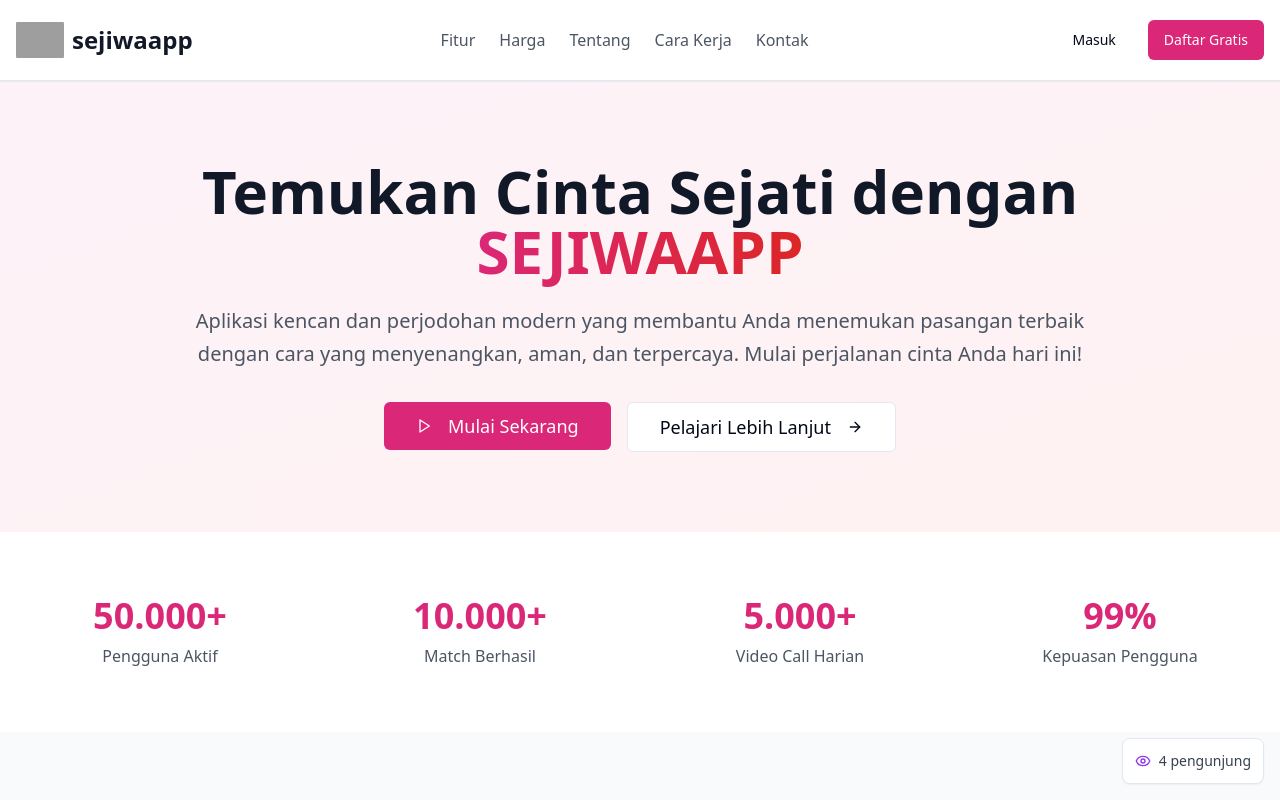
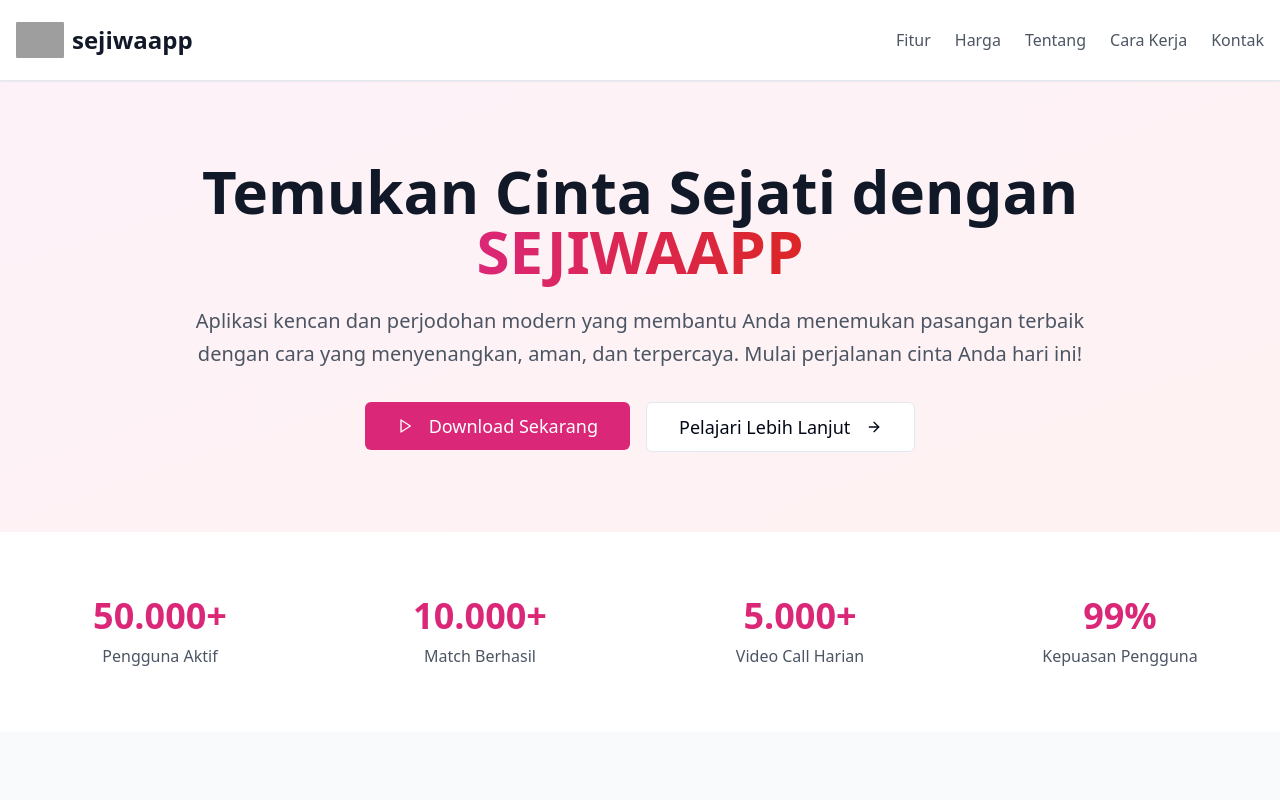
Before and after one commit to MoonShineStar-ux/sejiwaappki, a React (Vite) app: page / in a window 1280 px wide. Shown: the top 800 px of the page. Built offline with nearby package versions, Linux system fonts and the light colour scheme; grey boxes are pictures that could not be loaded.

Commit message:
[dyad] Menghapus login/daftar dan visitor counter - wrote 3 file(s), deleted 1 file(s)

```diff
--- a/src/App.tsx
+++ b/src/App.tsx
@@ -10,7 +10,6 @@ import About from "./pages/About";
 import Contact from "./pages/Contact";
 import HowItWorks from "./pages/HowItWorks";
 import NotFound from "./pages/NotFound";
-import SejiwaApp from "./pages/SejiwaApp";
 import Terms from "./pages/Terms";
 import Privacy from "./pages/Privacy";
 import Careers from "./pages/Careers";
@@ -39,7 +38,6 @@ const App = () => {
               <Route path="/careers" element={<Careers />} />
               <Route path="/faq" element={<FAQ />} />
               <Route path="/safety" element={<Safety />} />
-              <Route path="/app" element={<SejiwaApp />} />
               <Route path="*" element={<NotFound />} />
             </Routes>
           </div>
--- a/src/components/Header.tsx
+++ b/src/components/Header.tsx
@@ -1,5 +1,4 @@
 import { Link } from "react-router-dom";
-import { Button } from "@/components/ui/button";
 import Logo from "./Logo";
 
 interface HeaderProps {
@@ -19,16 +18,7 @@ const Header = ({ showAuthButtons = true }: HeaderProps) => {
             <Link to="/how-it-works" className="text-gray-600 hover:text-gray-900 transition-colors">Cara Kerja</Link>
             <Link to="/contact" className="text-gray-600 hover:text-gray-900 transition-colors">Kontak</Link>
           </nav>
-          {showAuthButtons && (
-            <div className="flex items-center space-x-4">
-              <Button variant="ghost" asChild>
-                <Link to="/app">Masuk</Link>
-              </Button>
-              <Button className="bg-pink-600 hover:bg-pink-700 text-white" asChild>
-                <Link to="/app">Daftar Gratis</Link>
-              </Button>
-            </div>
-          )}
+          {/* Tombol login/daftar dihapus */}
         </div>
       </div>
     </header>
--- a/src/components/VisitorCounter.tsx
+++ /dev/null
@@ -1,44 +0,0 @@
-import React, { useState, useEffect } from 'react';
-import { Eye } from 'lucide-react';
-import { Card, CardContent } from '@/components/ui/card';
-
-const VisitorCounter = () => {
-  const [count, setCount] = useState(0);
-  const [isVisible, setIsVisible] = useState(false);
-
-  useEffect(() => {
-    // Simulasi peningkatan counter pengunjung
-    const interval = setInterval(() => {
-      setCount(prev => prev + Math.floor(Math.random() * 5) + 1);
-    }, 3000);
-
-    // Tampilkan counter setelah 1 detik
-    const timeout = setTimeout(() => {
-      setIsVisible(true);
-    }, 1000);
-
-    return () => {
-      clearInterval(interval);
-      clearTimeout(timeout);
-    };
-  }, []);
-
-  return (
-    <div className="fixed bottom-4 right-4 z-50">
-      <Card className={`w-auto transition-all duration-500 ease-in-out ${
-        isVisible ? 'opacity-100 translate-y-0' : 'opacity-0 translate-y-10'
-      }`}>
-        <CardContent className="p-3">
-          <div className="flex items-center gap-2">
-            <Eye className="h-4 w-4 text-purple-600" />
-            <span className="text-sm font-medium text-gray-700">
-              {count.toLocaleString()} pengunjung
-            </span>
-          </div>
-        </CardContent>
-      </Card>
-    </div>
-  );
-};
-
-export default VisitorCounter;
--- a/src/pages/Index.tsx
+++ b/src/pages/Index.tsx
@@ -4,7 +4,6 @@ import { Button } from "@/components/ui/button";
 import { Play, Heart, Shield, Users, MessageCircle, Video, Star, ArrowRight } from "lucide-react";
 import Logo from "@/components/Logo";
 import DownloadSection from "@/components/DownloadSection";
-import VisitorCounter from "@/components/VisitorCounter";
 import { PoweredBySejiwaapp } from "@/components/PoweredBySejiwaapp";
 
 const Index = () => {
@@ -62,14 +61,7 @@ const Index = () => {
               <Link to="/how-it-works" className="text-gray-600 hover:text-gray-900 transition-colors">Cara Kerja</Link>
               <Link to="/contact" className="text-gray-600 hover:text-gray-900 transition-colors">Kontak</Link>
             </nav>
-            <div className="flex items-center space-x-4">
-              <Button variant="ghost" asChild>
-                <Link to="/app">Masuk</Link>
-              </Button>
-              <Button className="bg-pink-600 hover:bg-pink-700 text-white" asChild>
-                <Link to="/app">Daftar Gratis</Link>
-              </Button>
-            </div>
+            {/* Tombol login/daftar dihapus */}
           </div>
         </div>
       </header>
@@ -90,9 +82,9 @@ const Index = () => {
             </p>
             <div className="flex flex-col sm:flex-row gap-4 justify-center">
               <Button size="lg" className="bg-pink-600 hover:bg-pink-700 text-white px-8 py-6 text-lg" asChild>
-                <Link to="/app">
+                <Link to="/download">
                   <Play className="h-5 w-5 mr-2" />
-                  Mulai Sekarang
+                  Download Sekarang
                 </Link>
               </Button>
               <Button size="lg" variant="outline" className="px-8 py-6 text-lg" asChild>
@@ -155,8 +147,8 @@ const Index = () => {
           </p>
           <div className="flex flex-col sm:flex-row gap-4 justify-center">
             <Button size="lg" className="bg-white text-pink-600 hover:bg-gray-100 px-8 py-6 text-lg" asChild>
-              <Link to="/app">
-                Daftar Sekarang
+              <Link to="/download">
+                Download Aplikasi
               </Link>
             </Button>
             <Button size="lg" variant="outline" className="border-white text-white hover:bg-white hover:text-pink-600 px-8 py-6 text-lg" asChild>
@@ -222,8 +214,6 @@ const Index = () => {
           </div>
         </div>
       </footer>
-
-      <VisitorCounter />
     </div>
   );
 };
```
